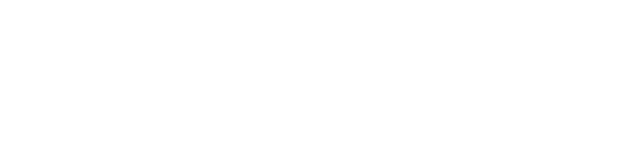
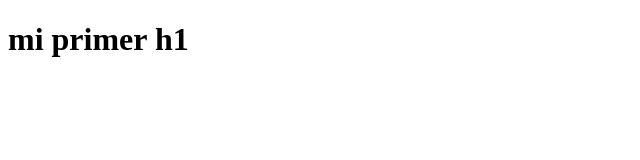
Before and after one commit to bushido7dev/git-first, a plain HTML site: page index.html in a window 1280 px wide. Shown: the whole page, without its empty margins (0-640 px from the left). Drawn offline with Linux system fonts and the light colour scheme.

Commit message:
he agregado un h1 dentro del body

```diff
--- a/index.html
+++ b/index.html
@@ -7,6 +7,6 @@
     <title>practica GIT</title>
 </head>
 <body>
-
+    <h1>mi primer h1</h1>
 </body>
 </html>
```
